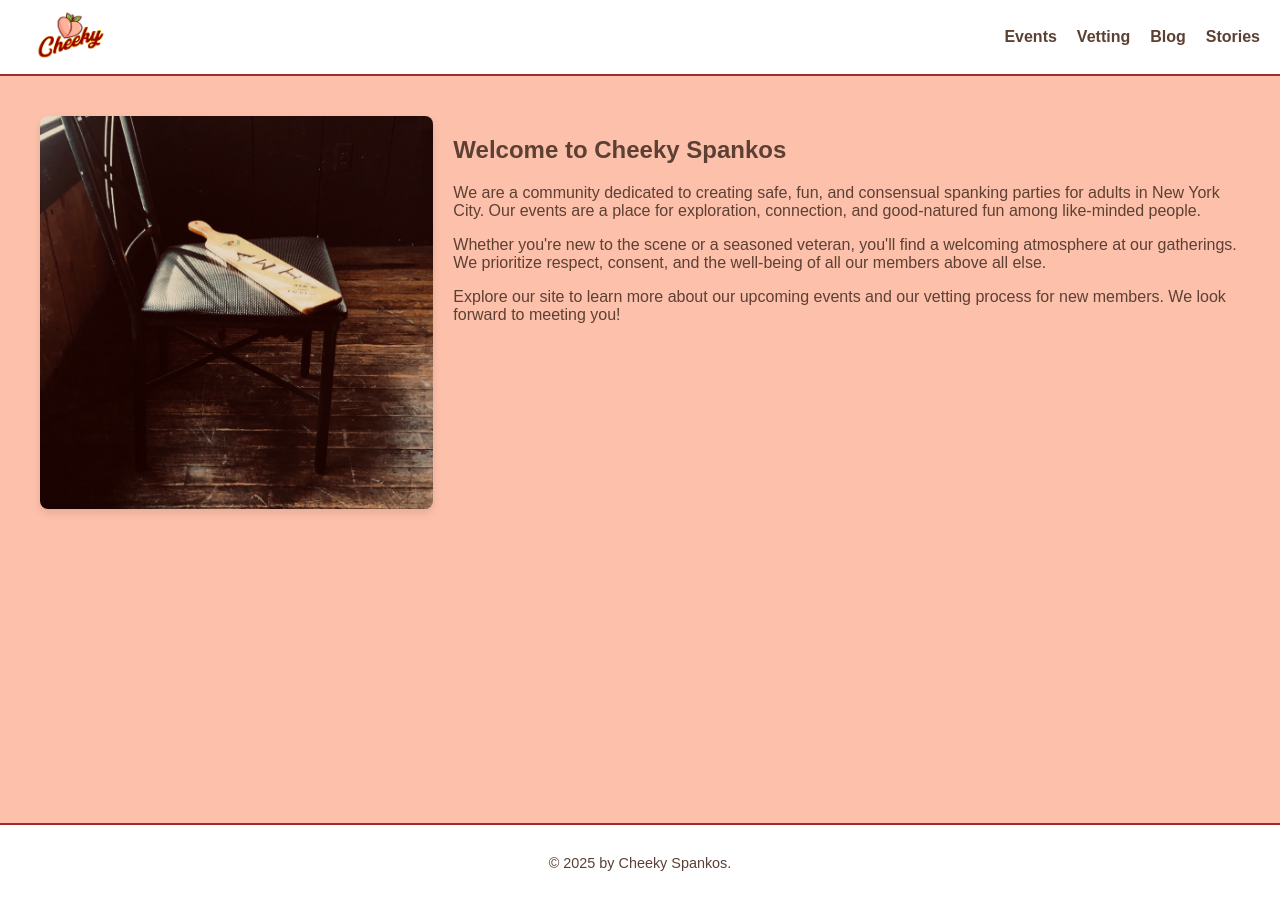
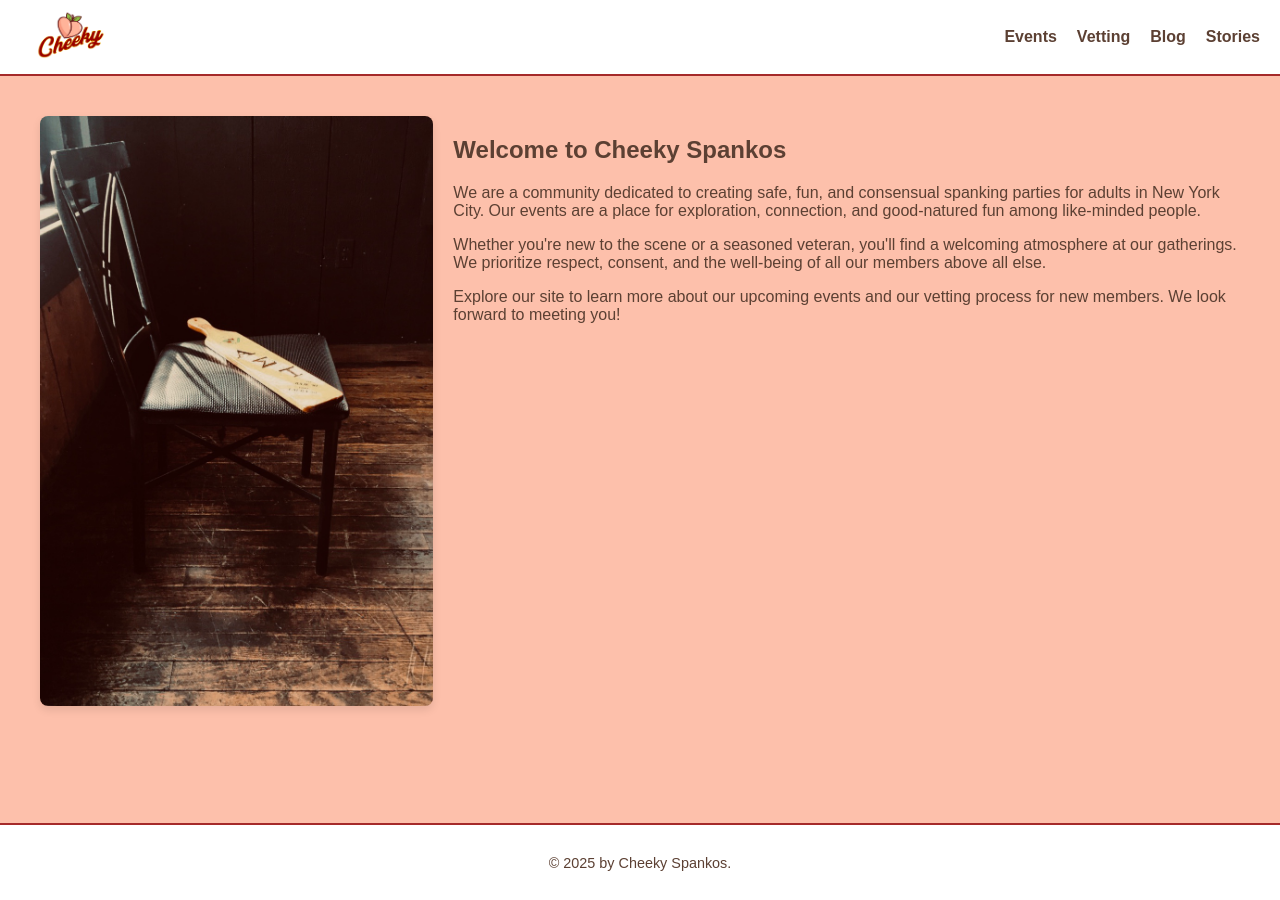
Before and after one commit to cheekyparties/cheekyparties.github.io, a Jekyll site: the page built from index.html, in a window 1280 px wide. Built offline with Jekyll 4.4.1, drawn with Linux system fonts in a browser that asks for light colours.

Commit message:
Update style.css

```diff
--- a/assets/css/style.css
+++ b/assets/css/style.css
@@ -108,7 +108,7 @@ body {
 /* This rule defines the container's shape and crops the content */
 .photo-carousel {
     width: 100%;
-    aspect-ratio: 1 / 1;     /* Creates a square. Use 4 / 3 or 16 / 9 for other ratios. */
+    aspect-ratio: 2 / 3;     /* Creates a square. Use 4 / 3 or 16 / 9 for other ratios. */
     border-radius: 8px;      /* Applies rounded corners to the container */
     overflow: hidden;        /* Hides the parts of the image that overflow the container */
     box-shadow: 0 4px 8px rgba(0,0,0,0.1);
```
